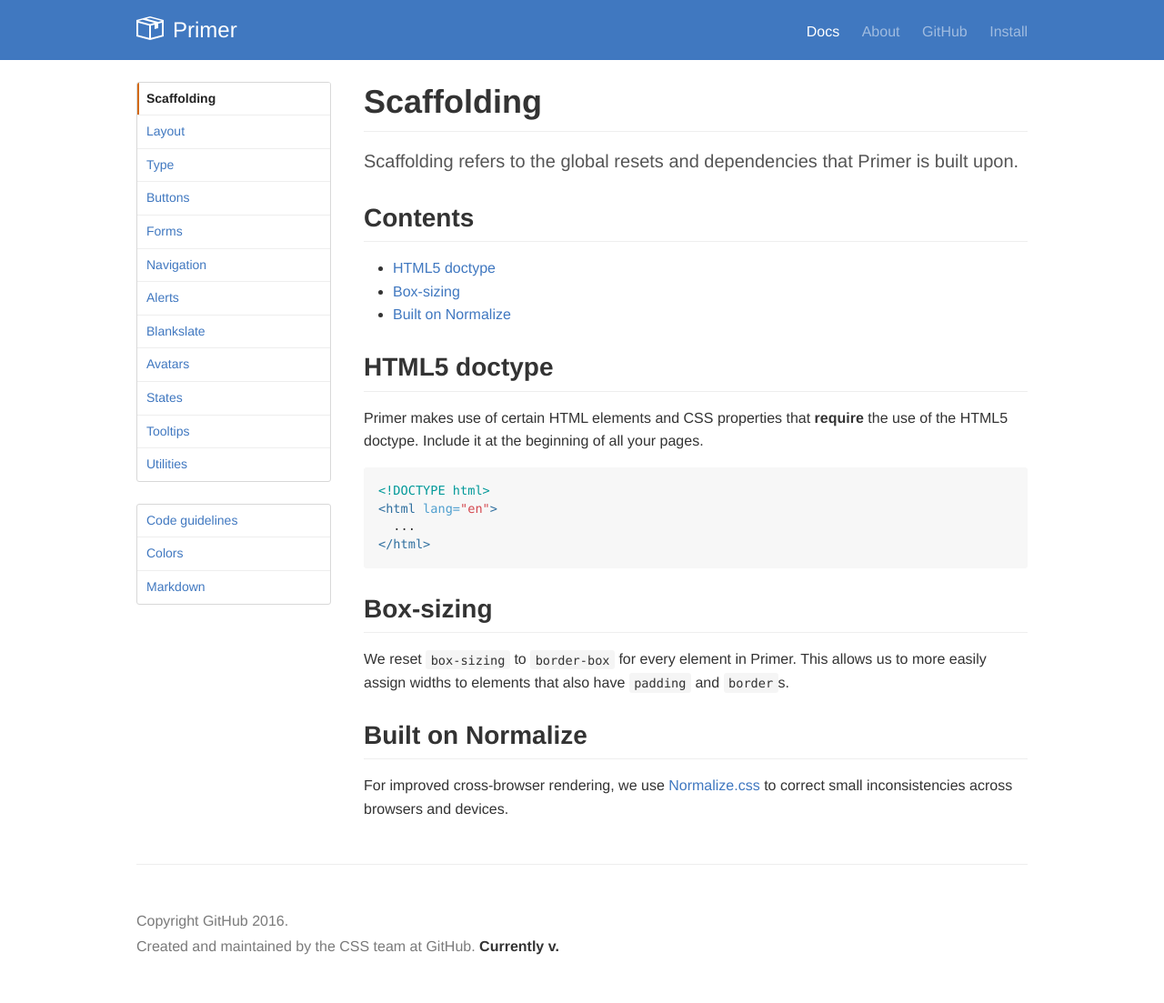
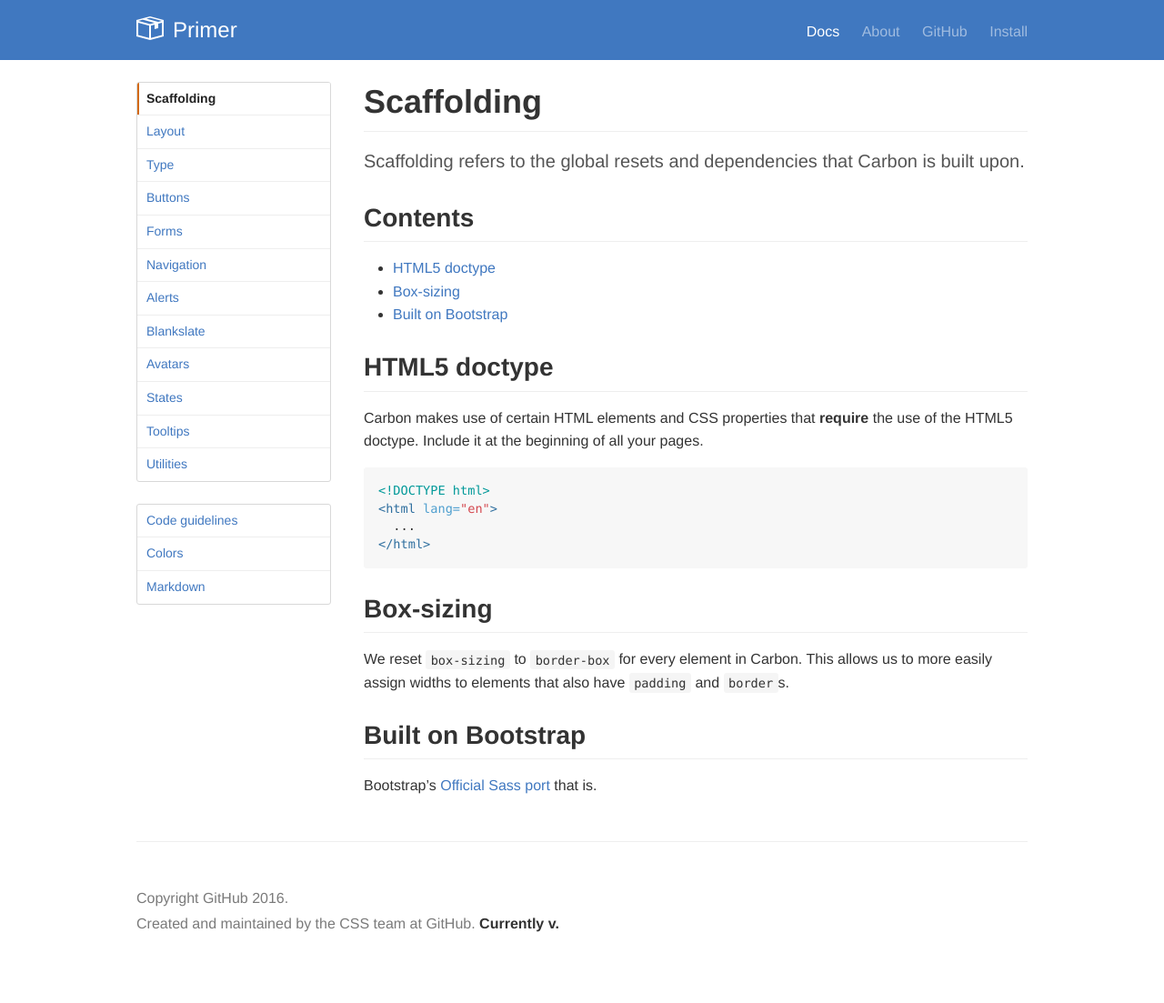
Before and after one commit to l1f7/simplexmobility-styleguide, a Jekyll site: the page built from docs/scaffolding.md, in a window 1280 px wide. Shown: the whole page at 91% size. Built offline with Jekyll 4.4.1, drawn with Linux system fonts in a browser that asks for light colours; after the commit the page ends 1078 px from its top, so only the background shows below that.

Commit message:
:pencil2: Change references to Primer, add Bootstrap

```diff
--- a/docs/scaffolding.md
+++ b/docs/scaffolding.md
@@ -3,7 +3,7 @@ layout: page
 title: Scaffolding
 ---
 
-Scaffolding refers to the global resets and dependencies that Primer is built upon.
+Scaffolding refers to the global resets and dependencies that Carbon is built upon.
 
 ## Contents
 
@@ -12,7 +12,7 @@ Scaffolding refers to the global resets and dependencies that Primer is built up
 
 ## HTML5 doctype
 
-Primer makes use of certain HTML elements and CSS properties that **require** the use of the HTML5 doctype. Include it at the beginning of all your pages.
+Carbon makes use of certain HTML elements and CSS properties that **require** the use of the HTML5 doctype. Include it at the beginning of all your pages.
 
 {% highlight html %}
 <!DOCTYPE html>
@@ -23,8 +23,8 @@ Primer makes use of certain HTML elements and CSS properties that **require** th
 
 ## Box-sizing
 
-We reset `box-sizing` to `border-box` for every element in Primer. This allows us to more easily assign widths to elements that also have `padding` and `border`s.
+We reset `box-sizing` to `border-box` for every element in Carbon. This allows us to more easily assign widths to elements that also have `padding` and `border`s.
 
-## Built on Normalize
+## Built on Bootstrap
 
-For improved cross-browser rendering, we use [Normalize.css](http://necolas.github.io/normalize.css/) to correct small inconsistencies across browsers and devices.
+Bootstrap’s [Official Sass port](http://getbootstrap.com/css/#sass) that is.
```
